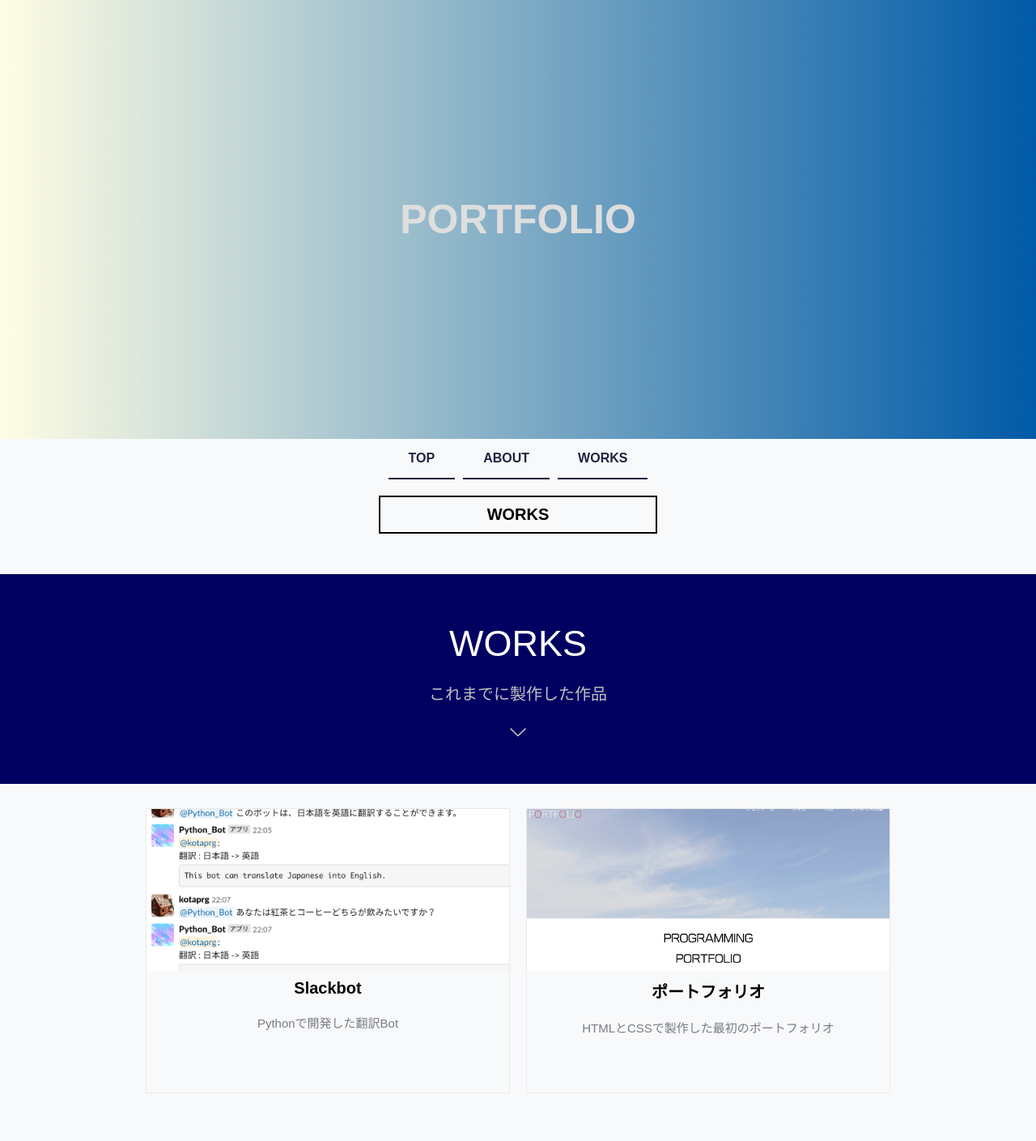
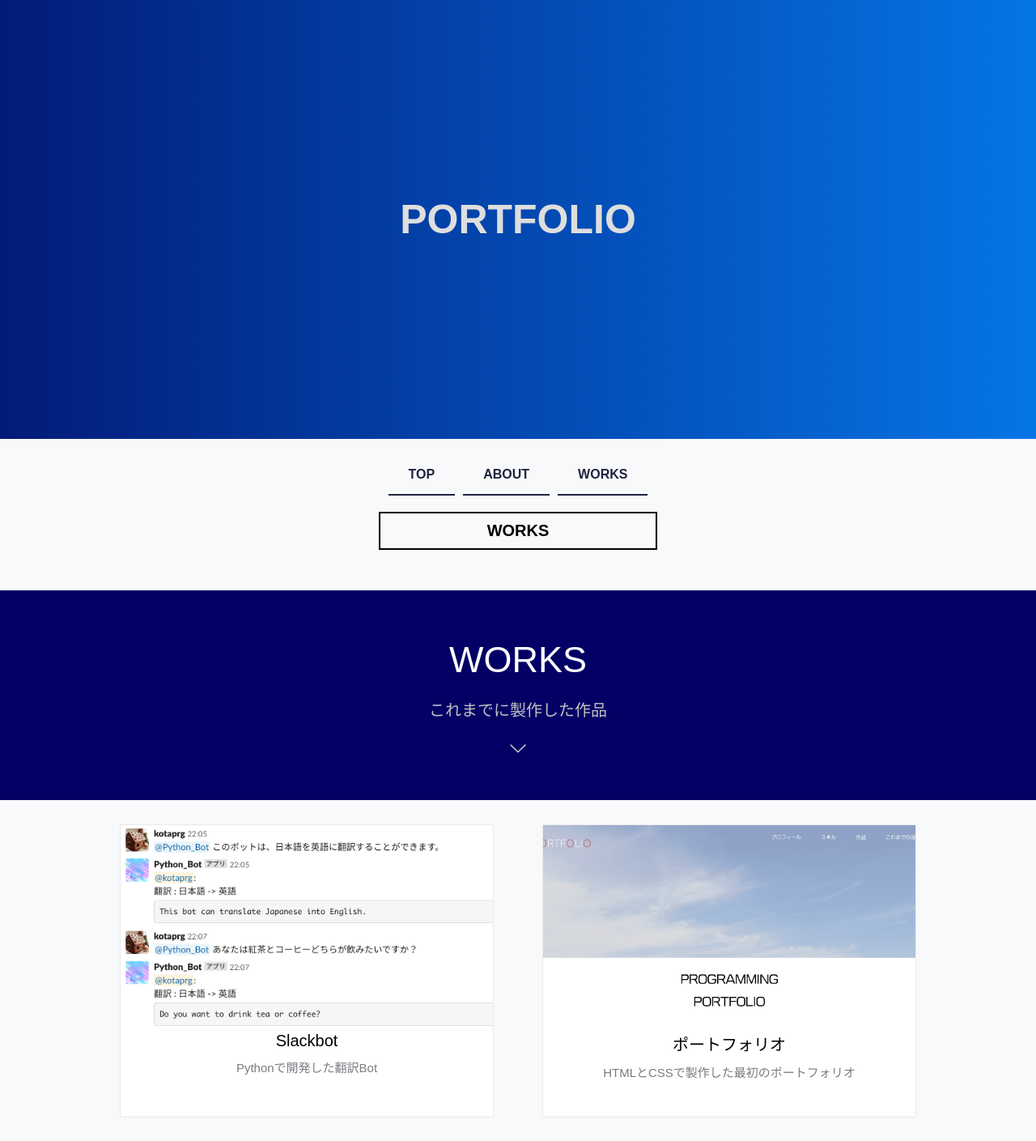
Before and after one commit to kotaok/first_vue, a Vue app: page /page3 in a window 1280 px wide. Shown: the top 1409 px of the page at 81% size. Built offline with nearby package versions, Linux system fonts and the light colour scheme; a web font is replaced by a local one.

Commit message:
スタイルの調整、ページ遷移時に上部にスクロールするように変更

```diff
--- a/src/App.vue
+++ b/src/App.vue
@@ -33,6 +33,13 @@ export default {
     return {
     }
   },
+  watch: {
+    '$route' (newValue,oldValue) {
+      this.$nextTick(() => {
+        scrollTo(0,600)
+      })
+    }
+  }
 }
 
 </script>
@@ -60,6 +67,7 @@ font-family:"ヒラギノ角ゴ Pro W3",メイリオ,Osaka,Arial,Verdana
 #nav {
   display: flex;
   justify-content: center;
+  margin-top: 20px;
   position: sticky;
   position: -webkit-sticky;
   top: 0;
@@ -81,7 +89,7 @@ font-family:"ヒラギノ角ゴ Pro W3",メイリオ,Osaka,Arial,Verdana
 }
 
 .navmenu:hover {
-  border-bottom: solid 2px #15d636;
+  border-bottom: solid 2px #030065;
   -webkit-box-shadow: 1px 3px 5px rgba(0, 0, 0, 0.2);
   -moz-box-shadow: 1px 3px 5px rgba(0, 0, 0, 0.2);
   -ms-box-shadow: 1px 3px 5px rgba(0, 0, 0, 0.2);
--- a/src/components/mainskill.vue
+++ b/src/components/mainskill.vue
@@ -48,7 +48,7 @@ export default {
 
 .banner {
   padding: 50px 0px;
-  background-color: rgb(0, 0, 97);
+  background-color: #030065;
 }
 
 .banner h2 {
--- a/src/components/myheader.vue
+++ b/src/components/myheader.vue
@@ -14,9 +14,10 @@
   display: flex;
   justify-content: center;
   padding: 15%;
-  background: #005AA7;  /* fallback for old browsers */
-  background: -webkit-linear-gradient(to right, #FFFDE4, #005AA7);  /* Chrome 10-25, Safari 5.1-6 */
-  background: linear-gradient(to right, #FFFDE4, #005AA7); /* W3C, IE 10+/ Edge, Firefox 16+, Chrome 26+, Opera 12+, Safari 7+ */
+  background: #0575E6;
+  background: -webkit-linear-gradient(to right, #021B79, #0575E6);
+  background: linear-gradient(to right, #021B79, #0575E6);
+
 }
 
 .header div {
--- a/src/components/skills.vue
+++ b/src/components/skills.vue
@@ -71,7 +71,7 @@ export default {
 .summary {
   text-align: left;
   font-size: 18px;
-  padding: 5px;
+  padding: 5px 35px;
   margin: 3px 0px;
   color: #444444;
 }
--- a/src/components/works.vue
+++ b/src/components/works.vue
@@ -14,10 +14,10 @@
         <img
           :src="item.path"
           :alt="item.name"
-          width="100%" height="200px"
+          width="100%" height="250px"
         >
-        <h4>{{ item.name }}</h4>
-        <p>{{ item.text }}</p>
+        <p class="item-title">{{ item.name }}</p>
+        <p class="item-summary">{{ item.text }}</p>
       </div>
     </transition-group>
     <div>
@@ -84,29 +84,30 @@ export default {
   display: flex;
   justify-content: center;
   flex-wrap: wrap;
-  width: 100%;
+  width: 95%;
   margin: auto;
 }
 
 .item {
-  width: 35%;
-  height: 350px;
-  margin: 30px 10px;
+  width: 460px;
+  height: 360px;
+  margin: 30px;
   border: solid 1px #eaeaea;
   transition: all 200ms ease;
   overflow: hidden;
+  background-color: #ffffff;
 }
 
-.item h4, .item p {
+.item p {
   margin: 0px;
-  padding: 10px;
+  padding: 5px;
 }
 
-.item h4 {
+.item-title {
   font-size: 20px;
 }
 
-.item p {
+.item-summary {
   font-size: 15px;
   color: #797C80;
 }
```
